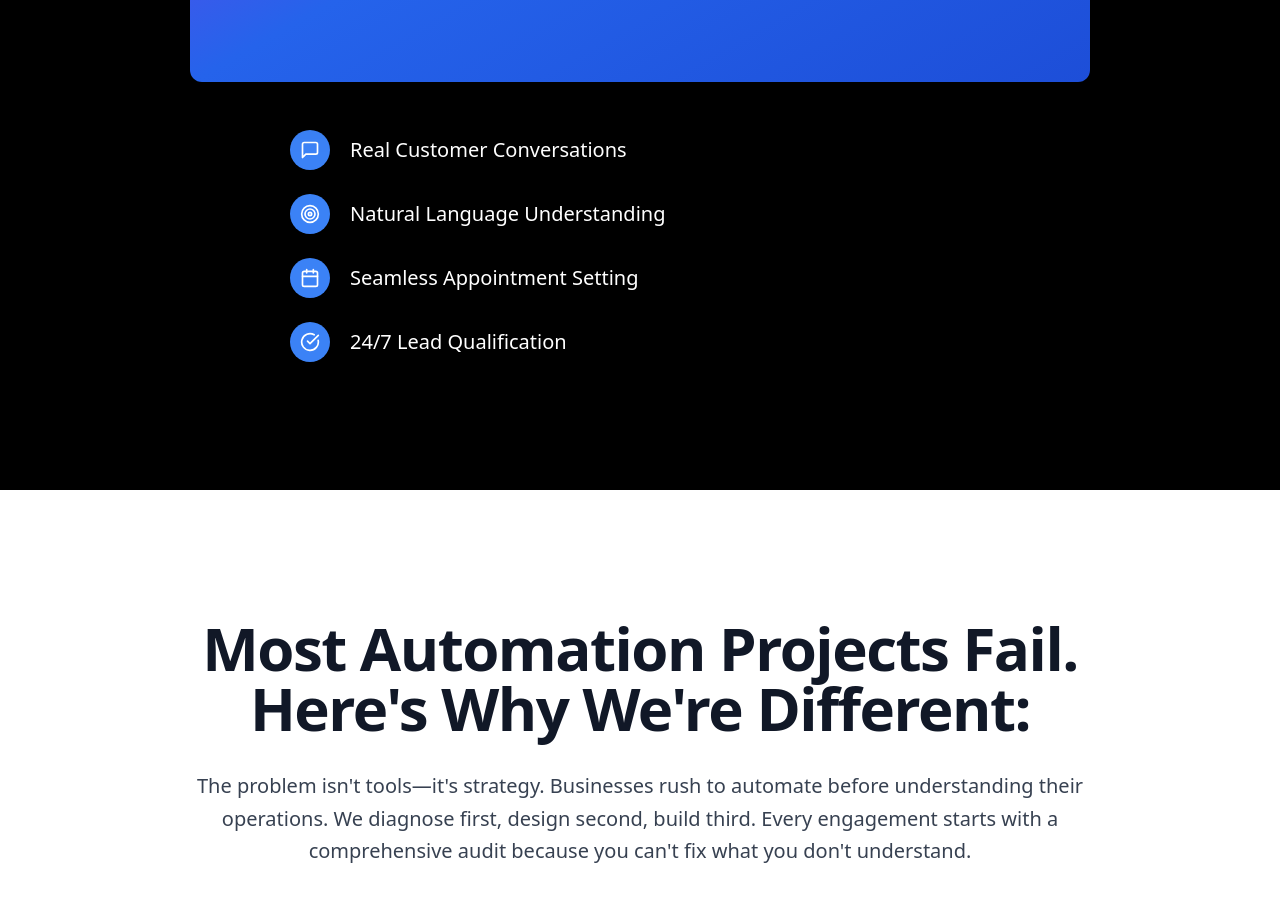
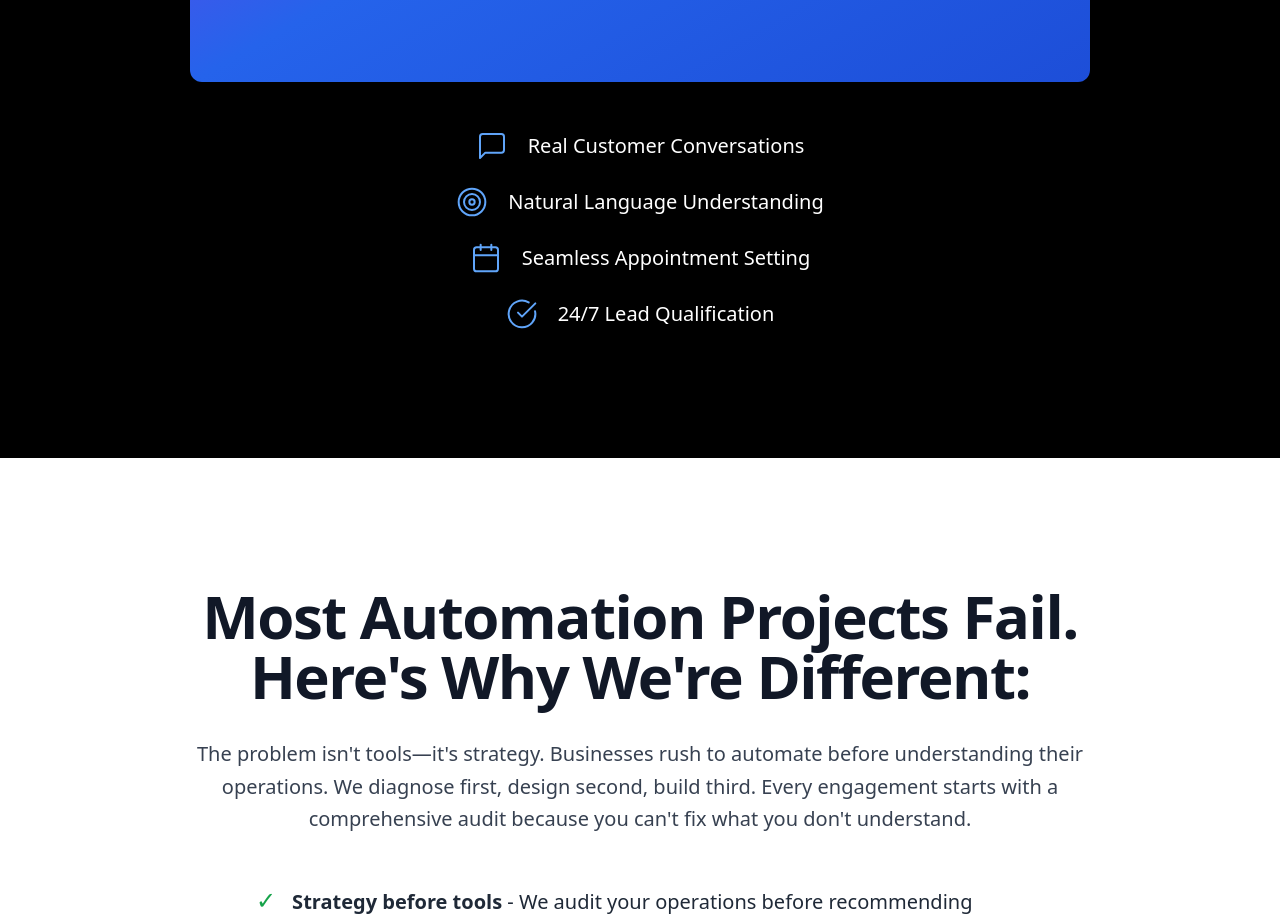
Before and after one commit to rafemirza404/agentblue, a React (Vite) app: page /watch-demo in a window 1280 px wide. Shown: the part 860-1780 px from the top of the page. Built offline with nearby package versions, Linux system fonts and the light colour scheme; the HTML template or start-up script is replaced by a standard one.

Commit message:
Fix video section bullet points

```diff
--- a/src/pages/WatchDemo.tsx
+++ b/src/pages/WatchDemo.tsx
@@ -135,38 +135,30 @@ const WatchDemo = () => {
             </div>
 
             {/* Key Points - Below Video */}
-            <div className="max-w-[700px] mx-auto space-y-6">
-              <div className="flex items-center gap-5">
-                <div className="flex-shrink-0 w-10 h-10 rounded-full bg-blue-500 flex items-center justify-center">
-                  <MessageSquare className="w-5 h-5 text-white" />
-                </div>
+            <div className="max-w-[700px] mx-auto space-y-6 text-center">
+              <div className="flex items-center justify-center gap-5">
+                <MessageSquare className="w-8 h-8 text-blue-400 flex-shrink-0" strokeWidth={1.5} />
                 <p className="text-xl text-white font-normal">
                   Real Customer Conversations
                 </p>
               </div>
 
-              <div className="flex items-center gap-5">
-                <div className="flex-shrink-0 w-10 h-10 rounded-full bg-blue-500 flex items-center justify-center">
-                  <Target className="w-5 h-5 text-white" />
-                </div>
+              <div className="flex items-center justify-center gap-5">
+                <Target className="w-8 h-8 text-blue-400 flex-shrink-0" strokeWidth={1.5} />
                 <p className="text-xl text-white font-normal">
                   Natural Language Understanding
                 </p>
               </div>
 
-              <div className="flex items-center gap-5">
-                <div className="flex-shrink-0 w-10 h-10 rounded-full bg-blue-500 flex items-center justify-center">
-                  <Calendar className="w-5 h-5 text-white" />
-                </div>
+              <div className="flex items-center justify-center gap-5">
+                <Calendar className="w-8 h-8 text-blue-400 flex-shrink-0" strokeWidth={1.5} />
                 <p className="text-xl text-white font-normal">
                   Seamless Appointment Setting
                 </p>
               </div>
 
-              <div className="flex items-center gap-5">
-                <div className="flex-shrink-0 w-10 h-10 rounded-full bg-blue-500 flex items-center justify-center">
-                  <CheckCircle className="w-5 h-5 text-white" />
-                </div>
+              <div className="flex items-center justify-center gap-5">
+                <CheckCircle className="w-8 h-8 text-blue-400 flex-shrink-0" strokeWidth={1.5} />
                 <p className="text-xl text-white font-normal">
                   24/7 Lead Qualification
                 </p>
```
